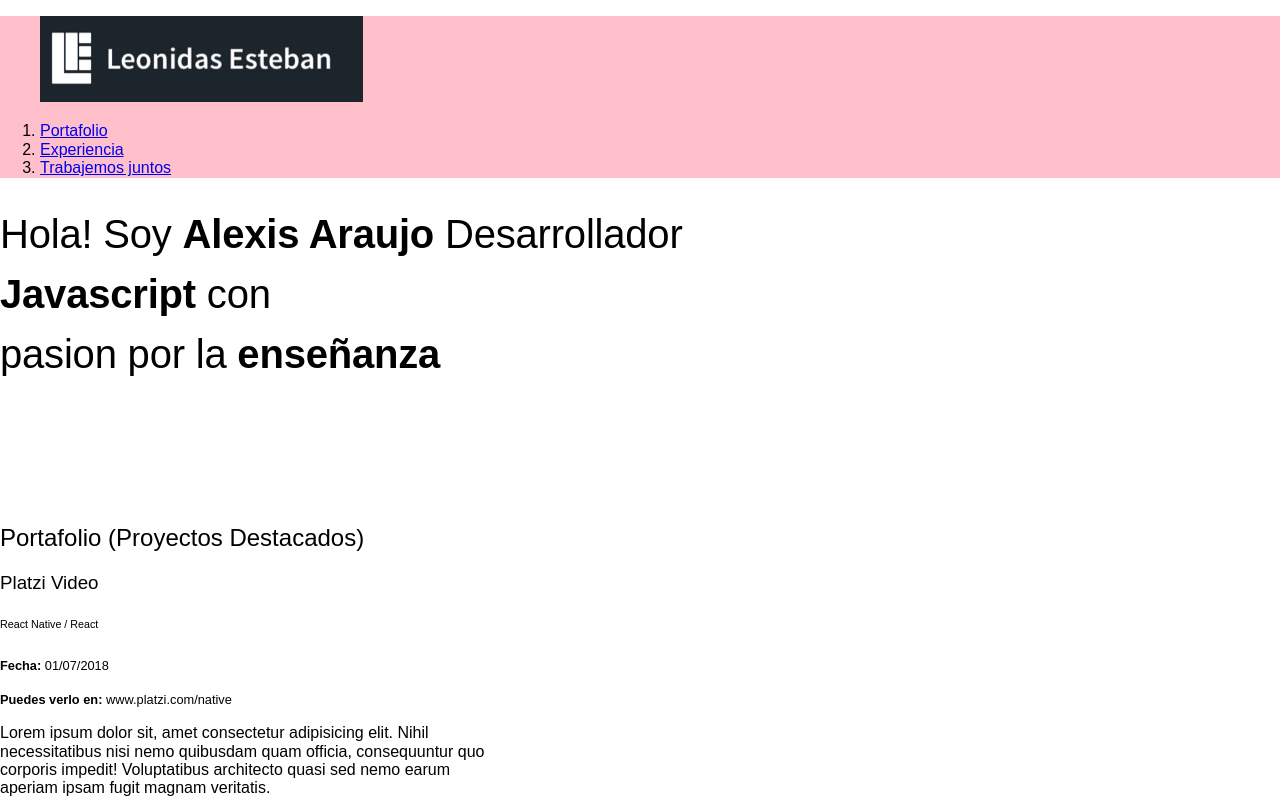
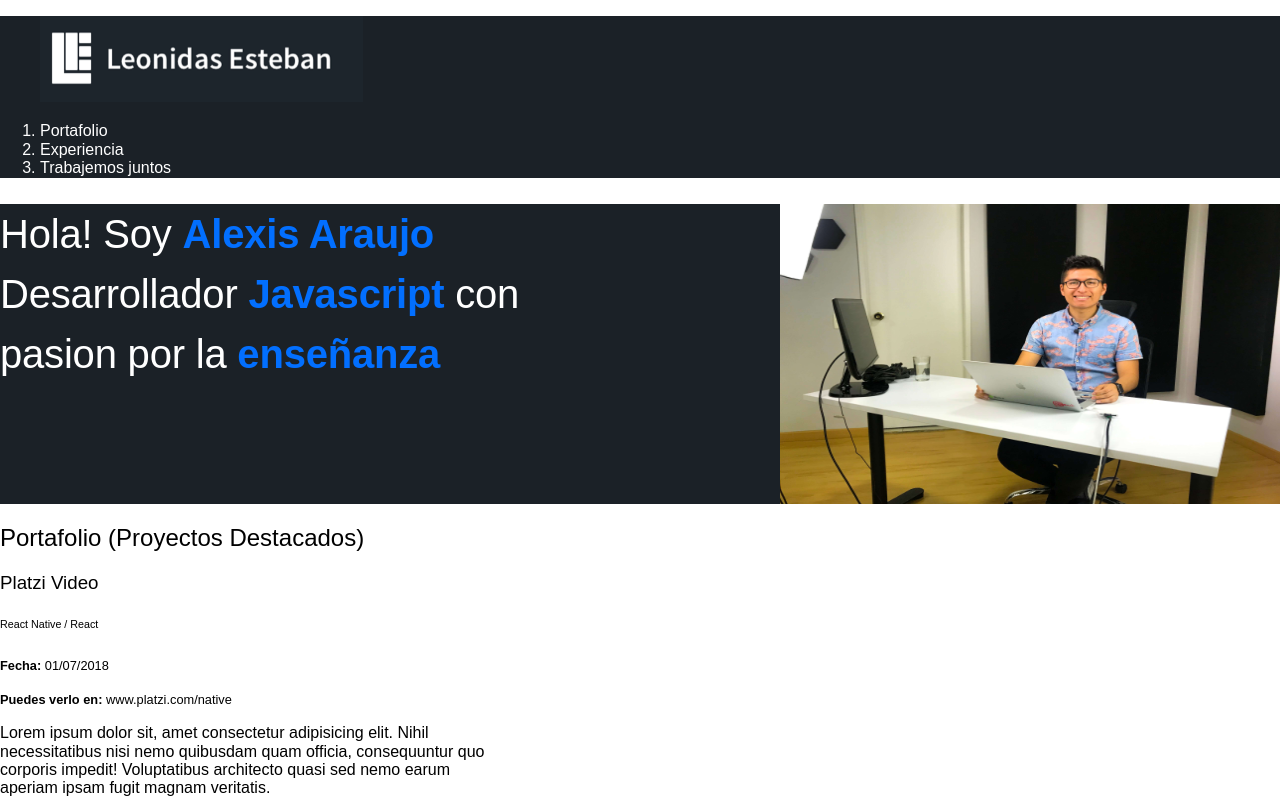
Before and after one commit to ealexisaraujo/portfolio, a plain HTML site: page index.html in a window 1280 px wide. Shown: the top 801 px of the page. Drawn offline with Linux system fonts and the light colour scheme.

Commit message:
Backgrounds de color e imagen

```diff
--- a/css/estilos.css
+++ b/css/estilos.css
@@ -1,5 +1,11 @@
 header {
-  background: pink
+  background-color: #1b2127;
+  color: white
+}
+
+.header a {
+  color: white;
+  text-decoration: none;
 }
 
 /* selector de etiqueta */
@@ -24,12 +30,22 @@ h1 {
   font-size: 40px;
   line-height: 1.5;
   letter-spacing: -.2px;
+  color: white
   /* text-transform: uppercase;
   text-decoration: dashed; */
 }
 
+h1 strong {
+  color: #026fff
+}
+
 .hero {
   height: 300px;
+  background-image: url(../images/hero.jpg);
+  background-size: 500px 300px;
+  background-repeat: no-repeat;
+  background-position-x: right;
+  background-color: #1b2127
 }
 
 .project-details {
--- a/index.html
+++ b/index.html
@@ -33,7 +33,7 @@
     </nav>
   </header>
   <section class="hero">
-    <h1>Hola! Soy <strong>Alexis Araujo</strong> Desarrollador <br/><strong>Javascript</strong> con <br>pasion por la <strong>enseñanza</strong></h1>
+    <h1>Hola! Soy <strong>Alexis Araujo </strong><br> Desarrollador <strong>Javascript</strong> con <br>pasion por la <strong>enseñanza</strong></h1>
   </section>
   <!-- <img src="images/hero.jpg" width="500" height="300"> -->
   <section id="portfolio" class="portfolio">
```
